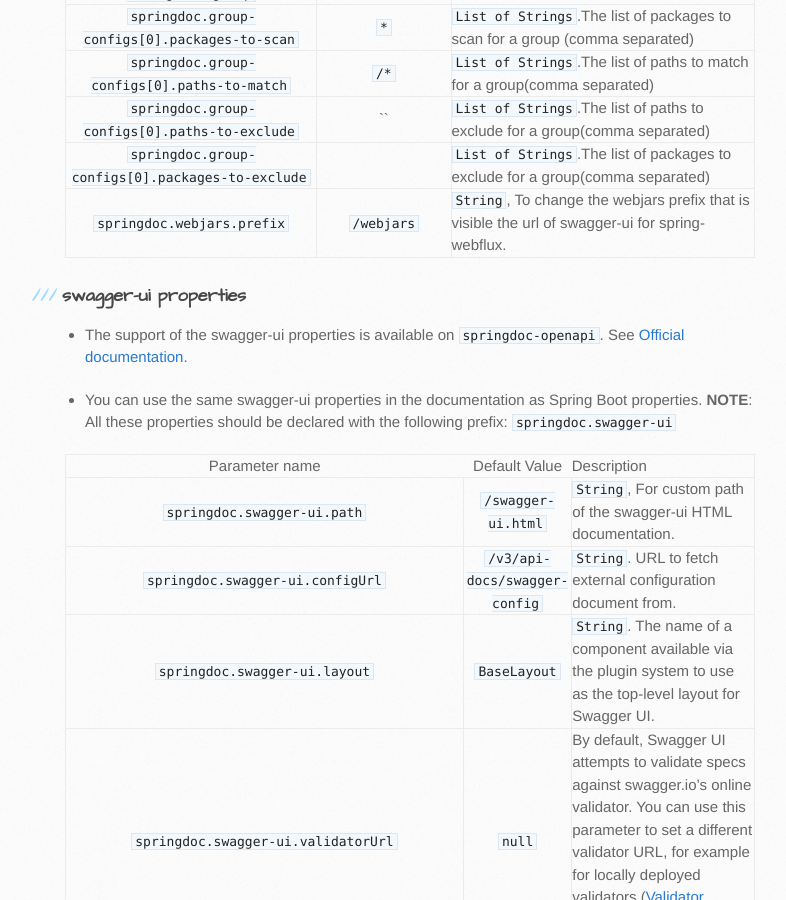
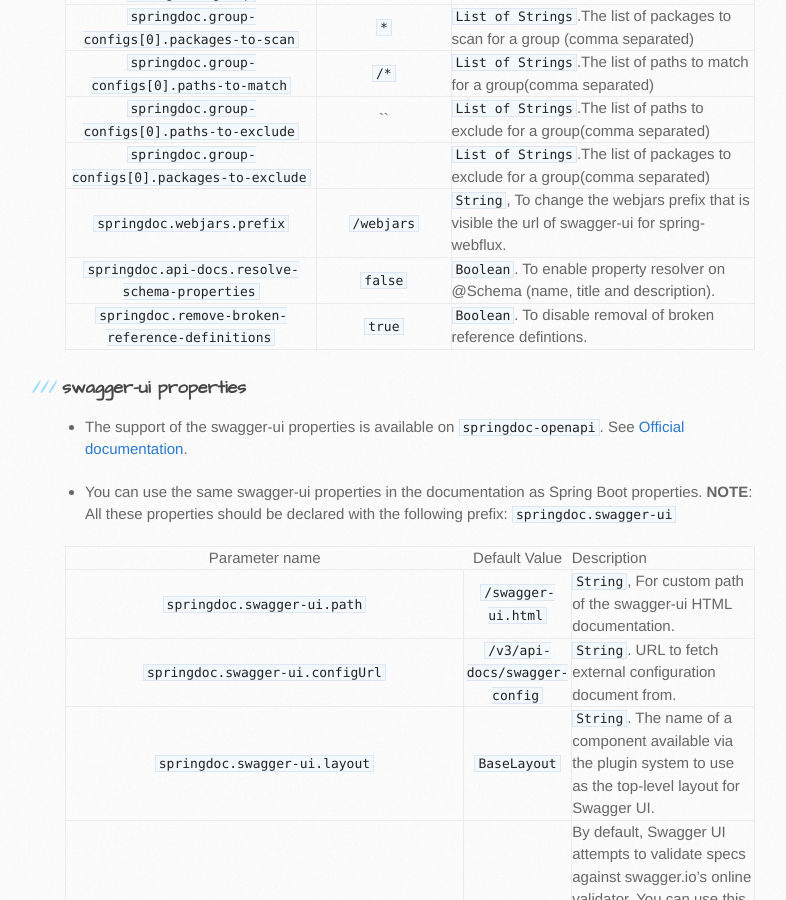
Before and after one commit to springdoc/springdoc-openapi-demos, a Jekyll site: the page built from docs/springdoc-properties.md, in a window 1280 px wide and 900 px high, scrolled down 1290 px. Shown: the whole window, without its empty margins (105-891 px from the left). Built offline with Jekyll 4.4.1, drawn with Linux system fonts in a browser that asks for light colours.

Commit message:
update project

```diff
--- a/docs/springdoc-properties.md
+++ b/docs/springdoc-properties.md
@@ -34,6 +34,8 @@
 <a name="springdoc.group-configs[0].paths-to-exclude"></a>`springdoc.group-configs[0].paths-to-exclude` | ``| `List of Strings`.The list of paths to exclude for a group(comma separated)
 <a name="springdoc.group-configs[0].packages-to-exclude"></a>`springdoc.group-configs[0].packages-to-exclude` | | `List of Strings`.The list of packages to exclude for a group(comma separated)
 <a name="springdoc.webjars.prefix"></a>`springdoc.webjars.prefix` | `/webjars` |`String`, To change the webjars prefix that is visible the url of swagger-ui for spring-webflux.
+<a name="springdoc.api-docs.resolve-schema-properties"></a>`springdoc.api-docs.resolve-schema-properties` | `false` | `Boolean`. To enable  property resolver on @Schema (name, title and description).
+<a name="springdoc.remove-broken-reference-definitions"></a>`springdoc.remove-broken-reference-definitions` | `true` | `Boolean`. To disable removal of broken reference defintions.
 
 ### swagger-ui properties
 - The support of the swagger-ui properties is available on `springdoc-openapi`.  See [Official documentation](https://swagger.io/docs/open-source-tools/swagger-ui/usage/configuration/).
```
